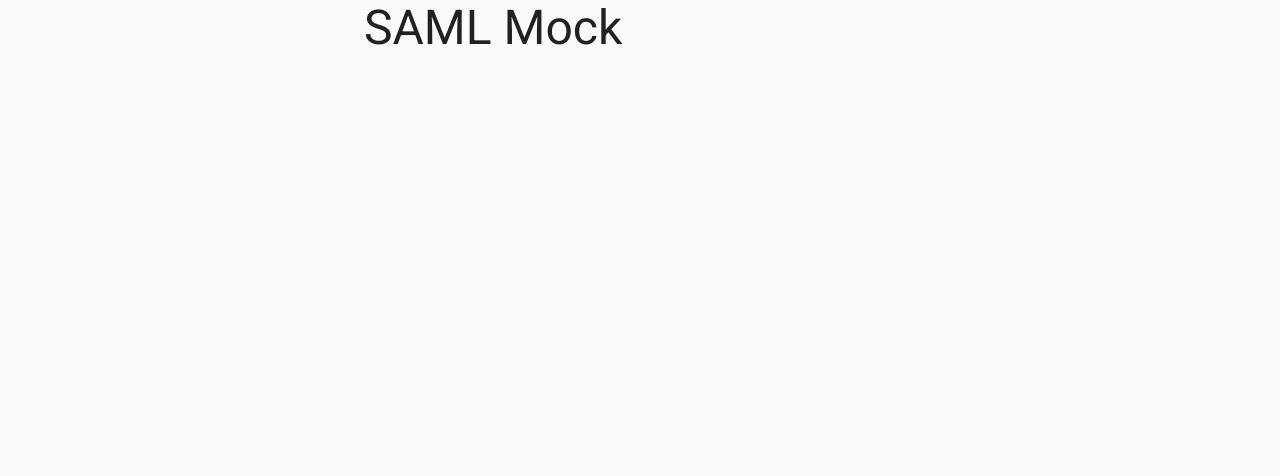
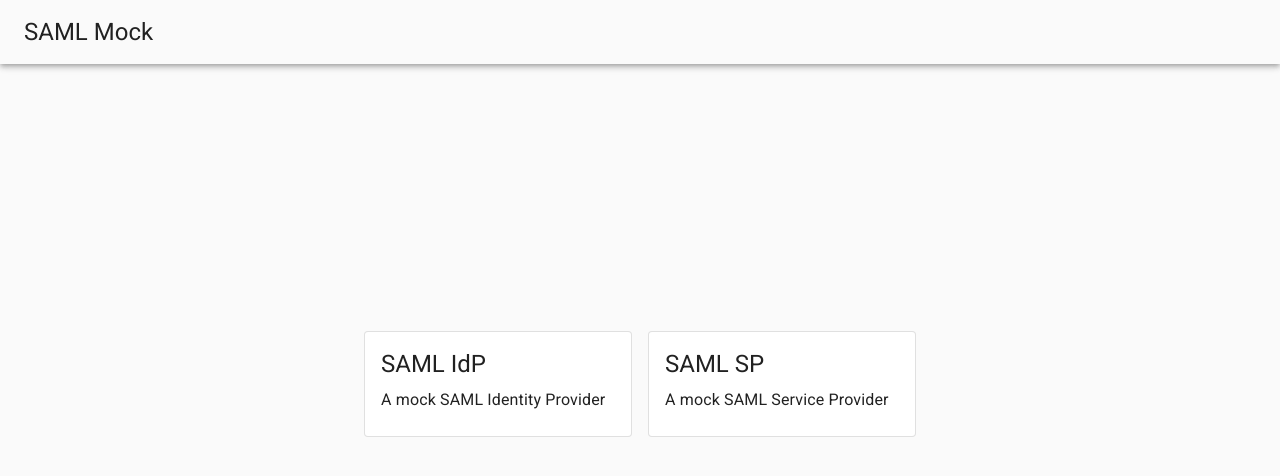
Before and after one commit to thameera/saml-mock, a Next.js app: page / in a window 1280 px wide. Shown: the top 476 px of the page. Built offline with nearby package versions, Linux system fonts and the light colour scheme.

Commit message:
Create empty IdP and SP pages

```diff
--- a/pages/_app.js
+++ b/pages/_app.js
@@ -1,7 +1,9 @@
-import { CssBaseline } from '@material-ui/core'
+import { createTheme, CssBaseline } from '@material-ui/core'
 import { ThemeProvider } from '@material-ui/styles'
 import Head from 'next/head'
 import '../styles/globals.css'
+
+const theme = createTheme({})
 
 function MyApp({ Component, pageProps }) {
   return (
@@ -15,7 +17,7 @@ function MyApp({ Component, pageProps }) {
         <link rel="icon" href="/favicon.ico" />
       </Head>
 
-      <ThemeProvider>
+      <ThemeProvider theme={theme}>
         <CssBaseline />
         <Component {...pageProps} />
       </ThemeProvider>
--- a/pages/index.js
+++ b/pages/index.js
@@ -1,15 +1,57 @@
-import { Box, Container, Typography } from '@material-ui/core'
+import {
+  AppBar,
+  Card,
+  CardContent,
+  Container,
+  Grid,
+  Toolbar,
+  Typography,
+} from '@material-ui/core'
 import Head from 'next/head'
+import Link from 'next/link'
 import styles from '../styles/Home.module.css'
 
 export default function Home() {
   return (
-    <Container maxWidth="sm">
+    <>
       <Head>
         <title>SAML Mock</title>
       </Head>
 
-      <Typography variant="h3">SAML Mock</Typography>
-    </Container>
+      <AppBar position="sticky" color="transparent">
+        <Toolbar>
+          <Typography variant="h5">SAML Mock</Typography>
+        </Toolbar>
+      </AppBar>
+
+      <Container maxWidth="sm" className={styles.buttonContainer}>
+        <Grid container direction="row" spacing={2}>
+          <Grid item xs={6}>
+            <Link href="/idp">
+              <Card variant="outlined" className={styles.cardLink}>
+                <CardContent>
+                  <Typography gutterBottom variant="h5">
+                    SAML IdP
+                  </Typography>
+                  <Typography>A mock SAML Identity Provider</Typography>
+                </CardContent>
+              </Card>
+            </Link>
+          </Grid>
+          <Grid item xs={6}>
+            <Link href="/sp">
+              <Card variant="outlined" className={styles.cardLink}>
+                <CardContent>
+                  <Typography gutterBottom variant="h5">
+                    SAML SP
+                  </Typography>
+                  <Typography>A mock SAML Service Provider</Typography>
+                </CardContent>
+              </Card>
+            </Link>
+          </Grid>
+        </Grid>
+      </Container>
+    </>
   )
 }
--- a/styles/Home.module.css
+++ b/styles/Home.module.css
@@ -1,32 +1,11 @@
-.container {
-  min-height: 100vh;
-  padding: 0 0.5rem;
-  display: flex;
-  flex-direction: column;
-  justify-content: center;
-  align-items: center;
-  height: 100vh;
-}
-
-.main {
-  padding: 5rem 0;
-  flex: 1;
-  display: flex;
-  flex-direction: column;
+.buttonContainer {
+  min-height: 80vh;
+  height: 80vh;
+  display: flex !important;
   justify-content: center;
   align-items: center;
 }
 
-.title {
-  margin: 0;
-  line-height: 1.15;
-  font-size: 4rem;
-  text-align: center;
+.cardLink {
+  cursor: pointer;
 }
-
-@media (max-width: 600px) {
-  .grid {
-    width: 100%;
-    flex-direction: column;
-  }
-}
```
Also changed, not shown: pages/idp.js (added, +18 -0 lines), pages/sp.js (added, +20 -0 lines).
